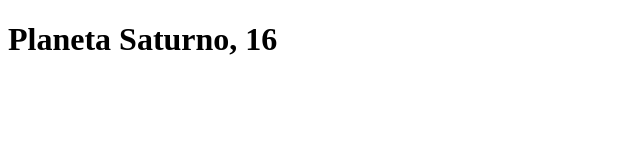
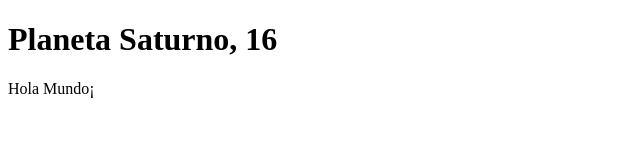
Before and after one commit to EvaMarco/Adalab_mod2_tema2.1, a plain HTML site: page index.html in a window 1280 px wide. Shown: the whole page, without its empty margins (0-640 px from the left). Drawn offline with Linux system fonts and the light colour scheme.

Commit message:
Do ex 03

```diff
--- a/index.html
+++ b/index.html
@@ -9,6 +9,7 @@
 <body>
 <h1 class="title"></h1>
 <h2 class="title-2"></h2>
+<p class="text">Hola</p>
 <script src="js/main.js">
 </script>
 </body>
--- a/js/main.js
+++ b/js/main.js
@@ -10,3 +10,8 @@ homeAddress = 'Planeta Saturno, 16';
 newTitle.innerHTML = homeAddress;
 
 // newTitle = document.querySelector('.title-2'); --> no podemos cambiar el selector porque es una contante y no una variable let.
+
+// Ejercicio 3
+
+const parraf = document.querySelector('.text');
+parraf.innerHTML = parraf.innerHTML + ' ' + 'Mundo¡';
```
